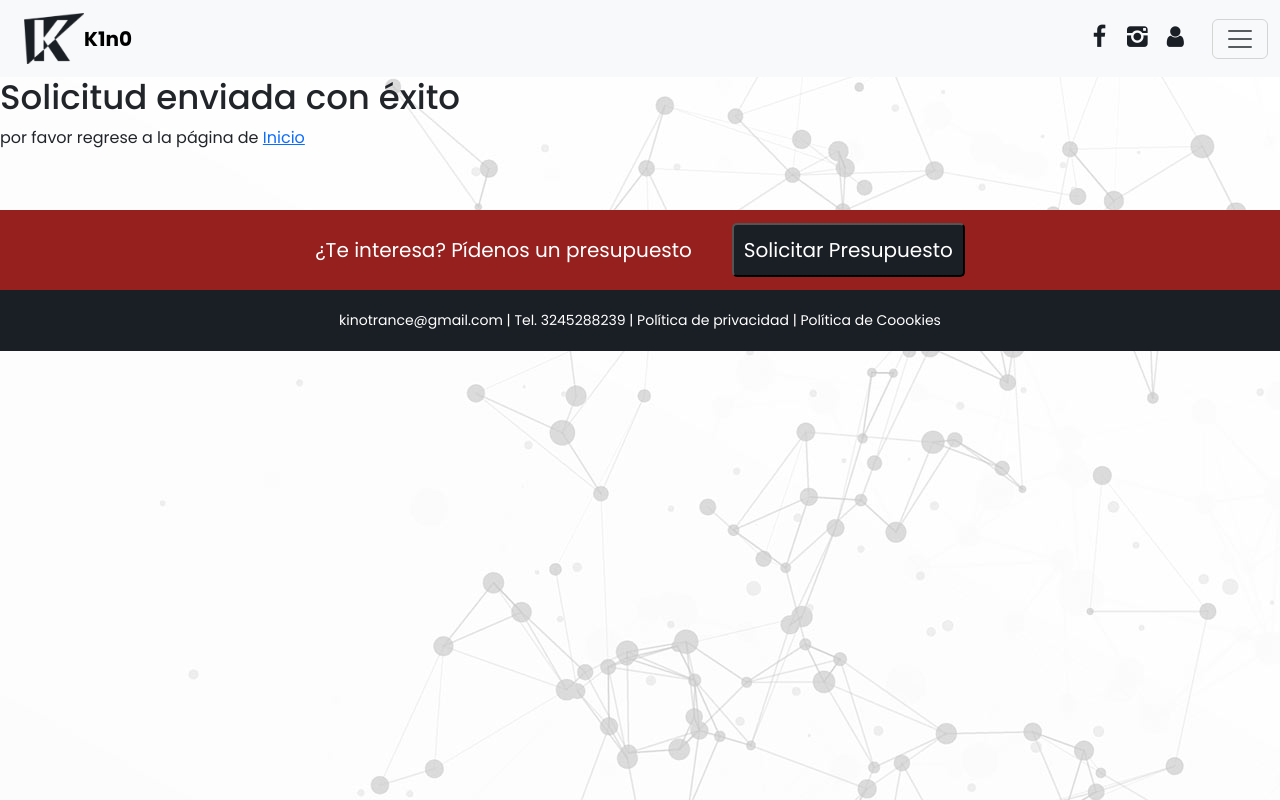
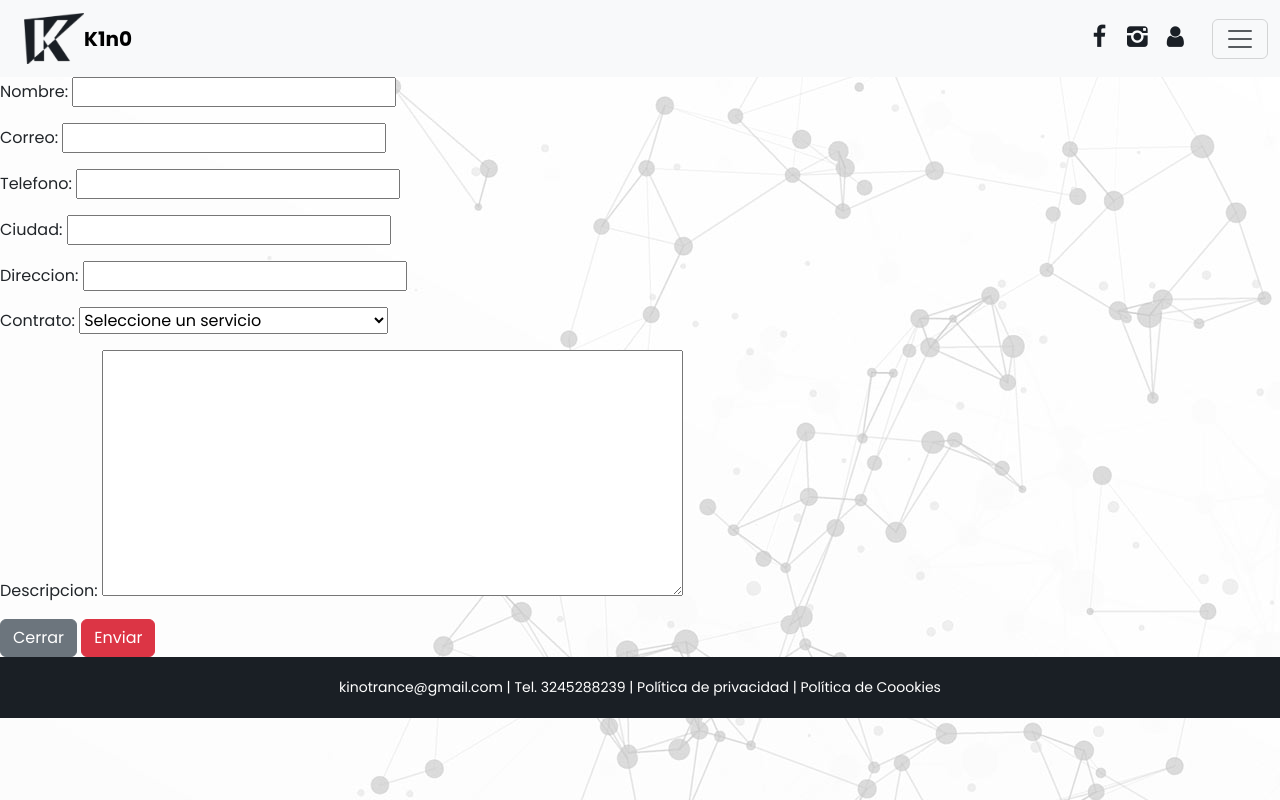
Before and after one commit to k1n0trz/k1n0c0m, a Django app: page /solicitud/ in a window 1280 px wide. Run offline with Django 4.2, Linux system fonts and the light colour scheme; parts of the project's set-up code (start-up, migrations or seed data) failed here and were passed over.

Commit message:
fix form

```diff
--- a/djqdk/settings.py
+++ b/djqdk/settings.py
@@ -130,7 +130,7 @@ STATIC_URL = "./static/"
 MEDIA_ROOT = "uploads"
 
 # Extra places for collectstatic to find static files.
-STATICFILES_DIRS = (os.path.join(BASE_DIR, "static/"),)
+STATICFILES_DIRS = (os.path.join(BASE_DIR, "/static/"),)
 
 try:
     from .local_settings import *  # noqa
--- a/djqdk/urls.py
+++ b/djqdk/urls.py
@@ -21,8 +21,7 @@ urlpatterns = [
     path('admin/', admin.site.urls),
     path('', views.home, name='home'),
     path('registro/', views.signup, name="registro"),
-    # path('solicitud/', views.home, name="success"),
-    path('solicitud/', views.solicitud, name="success"),
+    path('solicitud/', views.solicitud, name="solicitud"),
     path('contacto/', views.contacto, name="contacto"),
     path('servicios/', views.servicios, name="servicios"),
     path('mis-servicios/servicios-completados/', views.servicios_completados, name="servicios_completados"),
--- a/services/templates/base.html
+++ b/services/templates/base.html
@@ -137,14 +137,12 @@
     {% block content %}
     {% endblock %}
 
-    <div class="pres">
+    <!-- <div class="pres">
         <div class="container">
             <div class="pres__txt">¿Te interesa? Pídenos un presupuesto</div>
-            <!-- Button trigger modal -->
             <button type="button" class="pres__link" data-bs-toggle="modal" data-bs-target="#exampleModal">
                 Solicitar Presupuesto
             </button>
-            <!-- Modal -->
             <div class="modal fade" id="exampleModal" tabindex="-1" aria-labelledby="exampleModalLabel"
                 aria-hidden="true">
                 <div class="modal-dialog modal-dialog-scrollable">
@@ -159,7 +157,7 @@
                                 {{form.as_p}}
                                 <button type="button" class="btn btn-secondary" data-bs-dismiss="modal">Cerrar</button>
                                 <button class="btn btn-danger">Enviar</button>
-                                <!--<div class="form-group">
+                                <div class="form-group">
                                     <div class="mb-3">
                                         <label for="nombre" class="label__solicitud">Tu nombre (*)</label>
                                         <input type="text" name="nombre" id="" class="form-control"
@@ -208,14 +206,14 @@
                                             data-bs-dismiss="modal">Cerrar</button>
                                         <button class="btn btn-danger">Enviar</button>
                                     </div>
-                                </div> -->
+                                </div>
                             </form>
                         </div>
                     </div>
                 </div>
             </div>
         </div>
-    </div>
+    </div> -->
 
     <footer class="footer">
         <div class="container">
--- a/services/templates/success.html
+++ b/services/templates/success.html
@@ -2,10 +2,62 @@
 
 {% block content %}
 
-<h1>Solicitud enviada con éxito</h1>
+<form action="/solicitud/" method="POST" class="form__pres">
+    {% csrf_token %}
+    {{form.as_p}}
+    <button type="button" class="btn btn-secondary" data-bs-dismiss="modal">Cerrar</button>
+    <button class="btn btn-danger">Enviar</button>
+</form>
 
-<p>
-    por favor regrese a la página de <a href="/">Inicio</a>
-</p>
+<!--<div class="form-group">
+        <div class="mb-3">
+            <label for="nombre" class="label__solicitud">Tu nombre (*)</label>
+            <input type="text" name="nombre" id="" class="form-control"
+                placeholder="Alberto Pérez">
+        </div>
+        <div class="mb-3">
+            <label for="email" class="label__solicitud">Correo electrónico (*)</label>
+            <input type="email" name="email" id="" class="form-control"
+                placeholder="albertoperez@gmail.com">
+        </div>
+        <div class="mb-3">
+            <label for="telefono" class="label__solicitud">Contacto</label>
+            <input type="text" name="telefono" id="" class="form-control"
+                placeholder="324 528 8239">
+        </div>
+        <div class="mb-3">
+            <label for="ciudad" class="label__solicitud">Ciudad/Departamento</label>
+            <input type="text" name="ciudad" id="" class="form-control"
+                placeholder="Medellín/Antioquia">
+        </div>
+        <div class="mb-3">
+            <label for="direccion" class="label__solicitud">Dirección</label>
+            <input type="text" name="direccion" id="" class="form-control"
+                placeholder="Calle 2B #33-49">
+        </div>
+        <div class="mb-3">
+            <label for="direccion" class="label__solicitud">Servicio</label>
+            <select name="contrato" id="" class="form-control">
+                <option value="Seleccione un servicio">Seleccione un servicio:</option>
+                <option value="Marketing">Marketing</option>
+                <option value="Diseño Gráfico">Diseño Gráfico</option>
+                <option value="Desarrollo Web">Desarrollo Web</option>
+                <option value="Producción Fotográfica/Audiovisual">Producción
+                    Fotográfica/Audiovisual</option>
+                <option value="Tecnología Blockchain">Tecnología Blockchain</option>
+                <option value="Otro">Otros...</option>
+            </select>
+        </div>
+        <div class="mb-3">
+            <label for="descripcion" class="label__solicitud">Descripción</label>
+            <textarea name="descripcion" class="form-control"
+                placeholder="(Máx 500 Caracteres)"></textarea>
+        </div>
+        <div class="modal-footer">
+            <button type="button" class="btn btn-secondary"
+                data-bs-dismiss="modal">Cerrar</button>
+            <button class="btn btn-danger">Enviar</button>
+        </div>
+    </div> -->
 
 {% endblock %}
--- a/services/views.py
+++ b/services/views.py
@@ -11,8 +11,11 @@ from django.contrib.auth.decorators import login_required
 # Create your views here.
 
 def home(request):
+    return render(request, 'home.html')
+
+def solicitud(request):
     if request.method == 'GET':
-        return render(request, 'home.html', {
+        return render(request, 'success.html', {
             'form': SolicitudForm,
         })
     else:
@@ -20,18 +23,16 @@ def home(request):
             form = SolicitudForm(request.POST)
             new_solicitud = form.save(commit=False)
             new_solicitud.save()
-            return redirect('success')
+            return redirect('solicitud')
         except ValueError:
             return render(request, 'success.html', {
                 'form': SolicitudForm,
                 'error': 'Por favor ingrese datos válidos'
             })
 
+
 def contacto(request):
     return render(request, 'contacto.html')
-
-def solicitud(request):
-    return render(request, 'success.html')
 
 def servicios(request):
     return render(request, 'servicios.html')
@@ -105,7 +106,7 @@ def eliminar_servicio(request, servicio_id):
 @login_required
 def solicitar(request):
     if request.method == 'GET':
-        return render(request, 'solicitud.html', {
+        return render(request, 'cotizacion.html', {
             'form': ServicioForm
         })
     else:
@@ -116,7 +117,7 @@ def solicitar(request):
             new_servicio.save()
             return redirect('mis-servicios')
         except ValueError:
-            return render(request, 'solicitud.html', {
+            return render(request, 'cotizacion.html', {
                 'form': ServicioForm,
                 'error': 'Por favor ingrese datos válidos'
             })
```
Also changed, not shown: db.sqlite3, services/migrations/0001_initial.py, services/migrations/0002_solicitud.py (deleted), services/templates/cotizacion.html (renamed from services/templates/solicitud.html).
